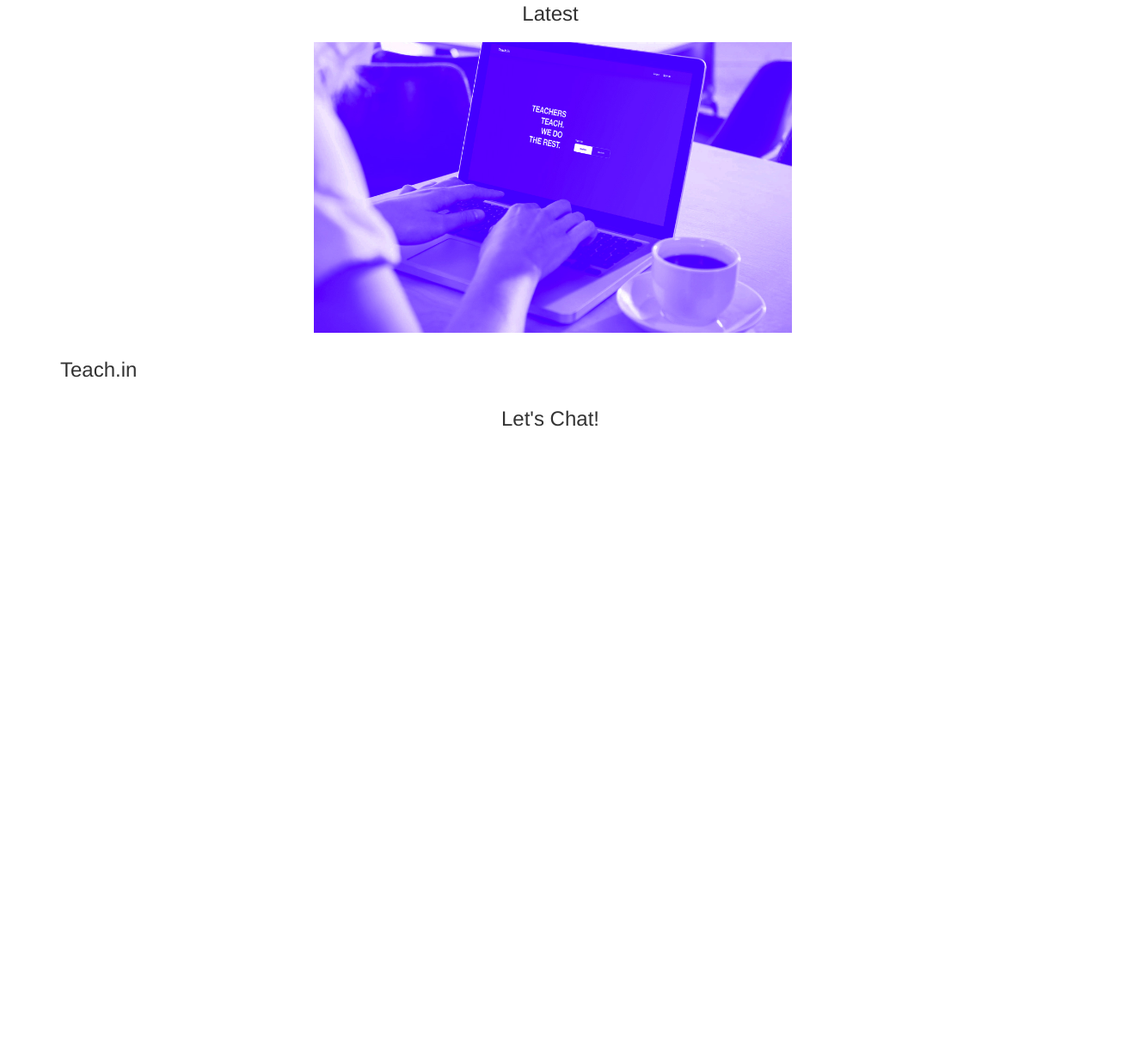
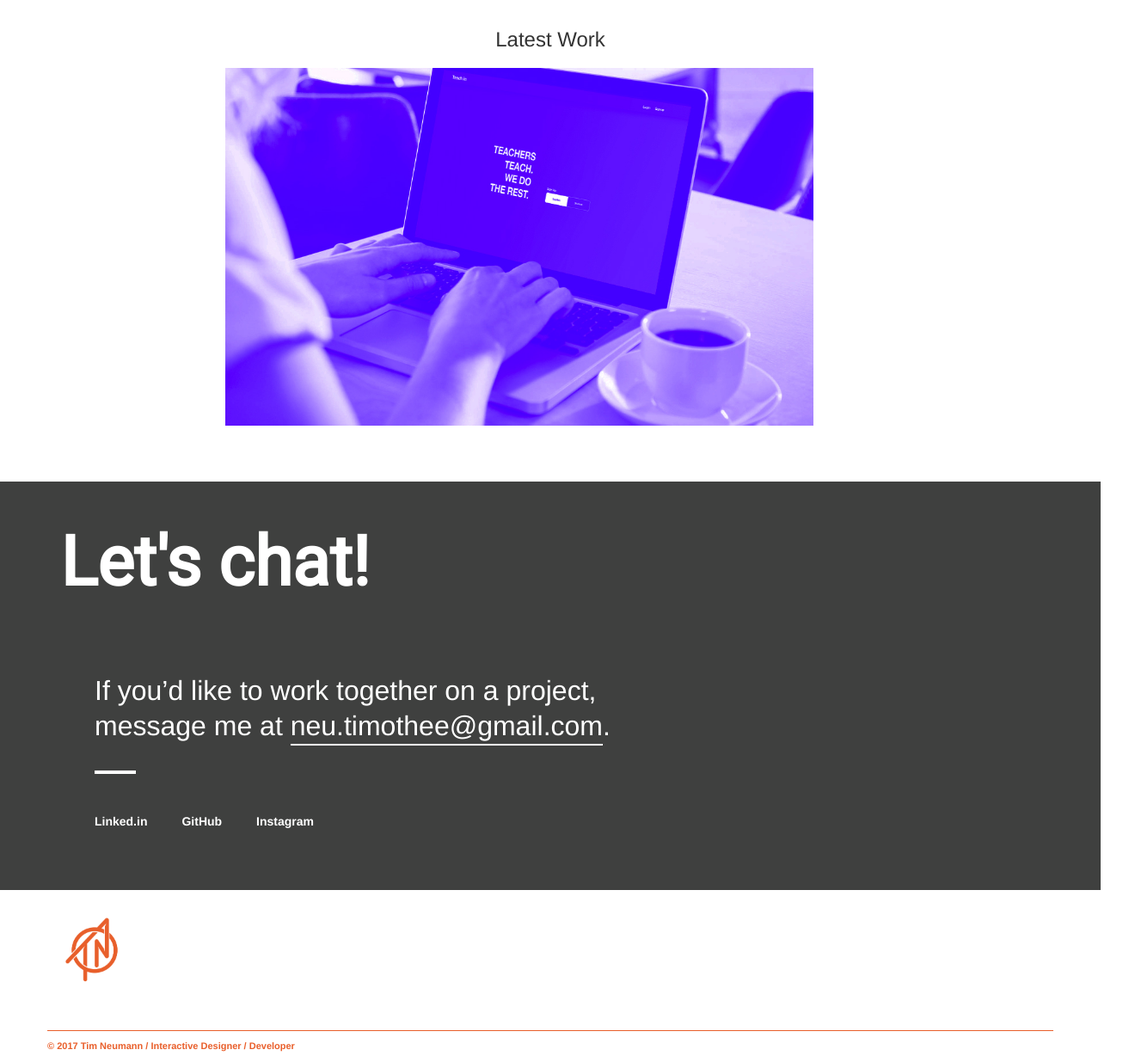
Before and after one commit to tim-neu/timneu, a React app: page /home in a window 1280 px wide. Shown: the part 817-2052 px from the top of the page at 86% size, 1313 px wide, since content can reach past the window. Before the commit the page ends 1327 px from the top, so only its background shows below. Built offline with nearby package versions, Linux system fonts and the light colour scheme.

Commit message:
Updated Home Component
added footer, contact, and latest section

```diff
--- a/components/Home.js
+++ b/components/Home.js
@@ -7,43 +7,88 @@ import Nav from './Nav.js';
 
 // Assets
 import teachin from '../assets/teachin.jpg'
+import tn_logo_lg from '../assets/tn_logo.png'
 
 const Home = function(){
   return (
   	<div>
   		<div className="container home-container">
-  			<div className="container">
+  			<div className="container content-container">
   				<div className="hero">
   					<Nav />
   					<div className="headline">
   						<h1>TIM NEUMANN</h1>
   						<h4>Interactive Designer & Developer</h4>
   					</div>
-  					<div className="row">
-  						<div className="col-xs-1 line">
+  					<div className="row" id="hero">
+  						<div className="col-xs-1 hero-line">
   						</div>
   					</div>
   				</div>
   			</div>
   		</div>
 
-  		<div className="container">
+  		<div className="container section-space">
   			<div className="row">
   				<div className="col-md-12">
   					<div className="teachin">
-  						<h3 className="text-center">Latest</h3>
+  						<h3 className="text-center">Latest Work</h3>
   						<img src={teachin} />
-  						<h3>Teach.in</h3>
   					</div>
   				</div>
   			</div>
   		</div>
 
-  		<div className="container">
-  			<div className="row">
-  				<div className="col-md-12">
-  					<div className="teachin">
-  						<h3 className="text-center">Let's Chat!</h3>
+  		<div className="contact-container">
+  			<div className="container">
+  				<div className="row section-space">
+  					<div className="col-md-12 contact">
+  						<h1 className="">Let's chat!</h1>
+  					</div>
+  				</div>
+  				<div className="row section-space">
+  					<div className="col-lg-7 offset-lg-2 contact">
+  						<h3>If you’d like to work together on a project,<br/>message me at <span id="text-underline">neu.timothee@gmail.com</span>.</h3>
+  						<div className="row">
+  							<div className="col-xs-1 line">
+  							</div>
+  						</div>
+  						<div className="row">
+  							<div className="col-md-8 offset-lg-2 contact">
+  								<ul>
+  									<li>Linked.in</li>
+  									<li>GitHub</li>
+  									<li>Instagram</li>
+  								</ul>
+  							</div>
+  						</div>
+  					</div>
+  				</div>
+  			</div>
+  		</div>
+
+  		<div className="footer-container">
+  			<div className="container">
+  				<div className="row section-space">
+  					<div className="col-md-4">
+  						<div className="footer-logo">
+  							<img src={tn_logo_lg}/>
+  						</div>
+  					</div>
+  					<div className="col-md-4">
+  						<div className="footer">
+  							<h3 className=""></h3>
+  						</div>
+  					</div>
+  					<div className="col-md-4">
+  						<div className="footer">
+  							<h3 className=""></h3>
+  						</div>
+  					</div>
+  				</div>
+  				<div className="row">
+  					<div className="col-md-12 copyright-info">
+  						<p>© 2017 Tim Neumann / Interactive Designer / Developer</p>
   					</div>
   				</div>
   			</div>
--- a/components/Nav.js
+++ b/components/Nav.js
@@ -10,7 +10,7 @@ const Nav = function(){
   	<div>
   		<nav id="navbar">
   			<div className="row">
-  				<div className="container">
+  				<div  className="container">
   				<ul>
   					<img src={logo}/>
   					<li>ABOUT</li>
--- a/css/main.css
+++ b/css/main.css
@@ -28,7 +28,7 @@ Main Nav
 	float: right;
 	position: relative;
 	top: 25px;
-	margin: 0px 12px 0px 12px;
+	margin: 0px 0px 0px 40px;
 	font-size: 12px;
 	font-weight: bold;
 	color: #fff;
@@ -48,8 +48,6 @@ Home
 }
 
 .content-container {
-    padding: 0;
-    margin:0;
     width: 80% !important;
 }
 
@@ -59,7 +57,7 @@ Home
 
 .headline {
 	position: relative;
-	top: 25vh;
+	top: 30vh;
 }
 
 .hero h1 {
@@ -78,20 +76,98 @@ Home
 	font-weight: bolder;
 }
 
-.line {
+.hero-line {
 	border-bottom: 4px solid #fff;
 	position: relative;
-	top: 30vh;
+	top: 35vh;
     left: 15px;
     width: 7%;
 }
 
+.line {
+	border-bottom: 4px solid #fff;
+	position: relative;
+	left: 55px;
+    width: 7%;
+    margin: 20px 0px;
+}
+
+.section-space {
+	margin-top: 30px;
+    margin-bottom: 55px;
+}
+
 .teachin img {
 	position: relative;
-	left: 25%;
-	width: 45vw;
+	left: 16%;
+	width: 55vw;
 	border: 10px solid #fff;
 }
 
-.teachin h3 {
+.contact {
 }
+
+.contact h1 {
+	font-family: 'Roboto', sans-serif;
+	color: #fff;
+	font-size: 10vmin;
+	font-weight: bold;
+}
+
+.contact h3 {
+	color: #fff;
+	line-height: 1.3;
+	font-size: 4vmin;
+	position: relative;
+	left: 40px;
+}
+
+.contact ul {
+	position: relative;
+	left: 40px;
+	margin: 0px 0px 40px 0px;
+	padding: 0px;
+}
+
+.contact li {
+	display: inline-block;
+	list-style: none;
+	position: relative;
+	top: 25px;
+	margin-right: 40px;
+	font-size: 14px;
+	font-weight: bold;
+	color: #fff;
+}
+
+#text-underline {
+	border-bottom: 2px solid #fff;
+	padding-bottom: 3px;
+}
+
+.contact-container {
+    padding: 0;
+    margin:0;
+    width: 100% !important;
+    background-color: #3f403f;
+}
+
+.footer-container {
+    padding: 0;
+    margin:0;
+    width: 100% !important;
+}
+
+.footer-logo img {
+	width: 80px;
+}
+
+.copyright-info {
+	border-top: 1px solid #e95f2b;
+	padding-top: 10px;
+	color: #e95f2b;
+	padding-left: 0px;
+	margin-left: 0px;
+	font-size: 11px;
+	font-weight: bold;
+}
```
Also changed, not shown: assets/tn_logo.png (added).
